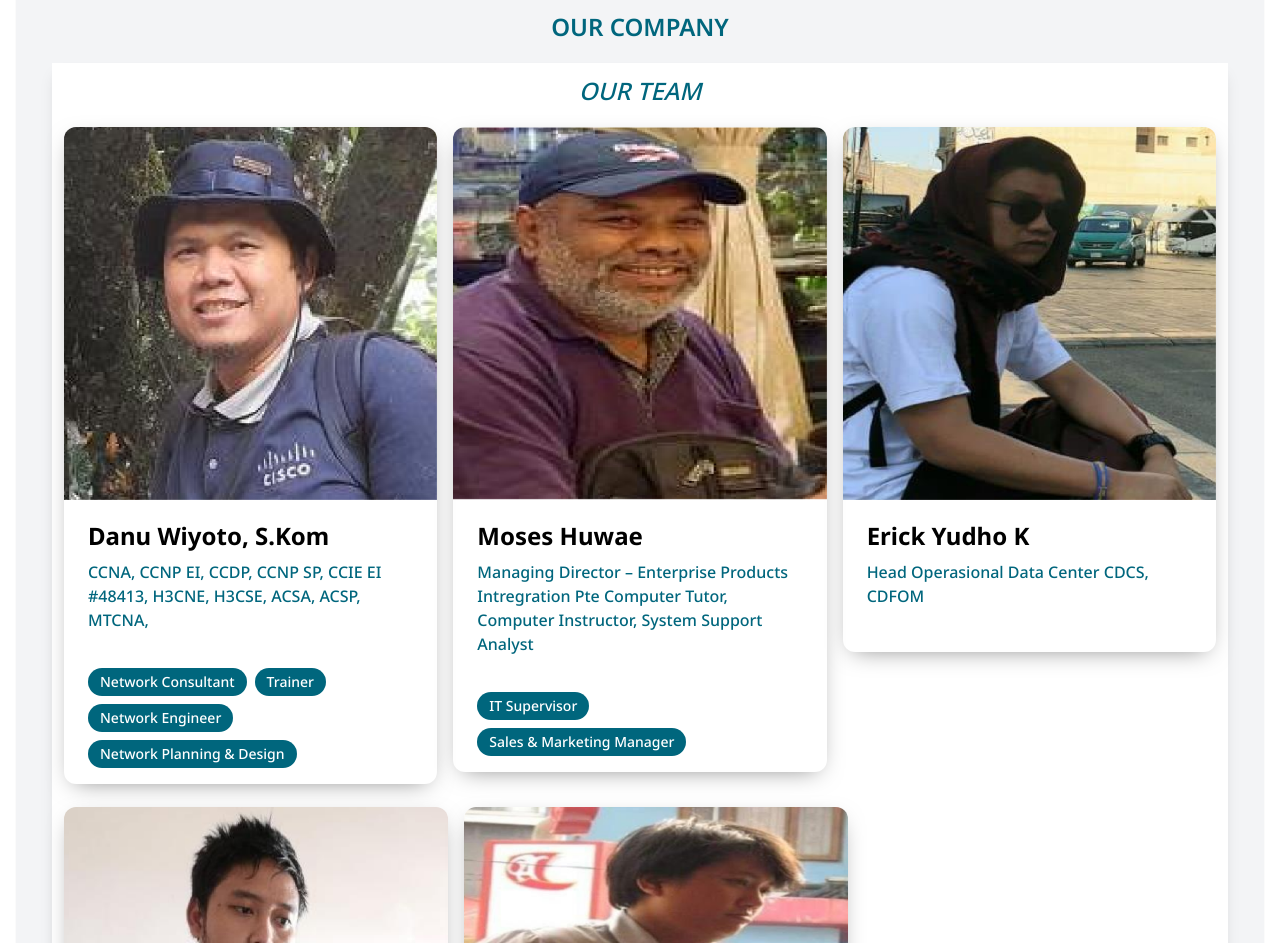
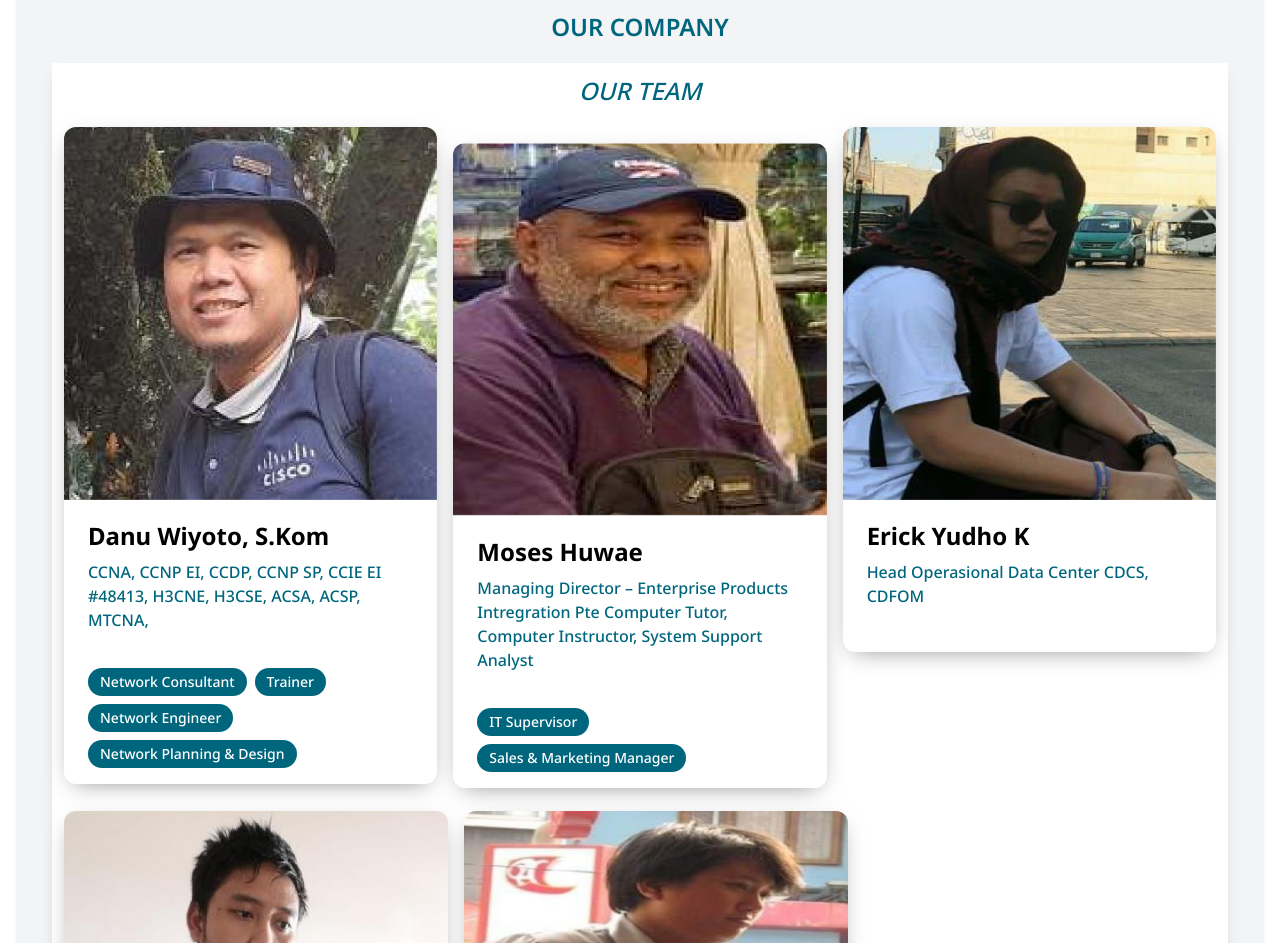
Before and after one commit to alihidayatt/bestpath-network-web, a Next.js app: page / in a window 1280 px wide. Shown: the part 4800-5743 px from the top of the page. Built offline with nearby package versions, Linux system fonts and the light colour scheme.

Commit message:
screen xs changed to 375px
+ screen xs changed to 375px
+ some padding changed

```diff
--- a/app/components/contents/Our_company.tsx
+++ b/app/components/contents/Our_company.tsx
@@ -60,7 +60,7 @@ export default function Our_company() {
               </div>
             </div>
 
-            <div className="lg:w-1/3 md:w-1/3 sm:w-full h-[600px] sm:mb-7">
+            <div className="lg:w-1/3 md:w-1/3 sm:w-full h-[600px] sm:mb-7 xs:mt-4">
               <div className="flex flex-col sm:w-full rounded-xl overflow-hidden shadow-custom1 justify-items-center justify-center justify-self-center">
                 <div className="flex justify-items-center justify-center justify-self-center">
                   <Moses_img />
@@ -83,7 +83,7 @@ export default function Our_company() {
               </div>
             </div>
 
-            <div className="lg:w-1/3 md:w-1/3 sm:w-full h-auto sm:mb-5 xs:mb-5">
+            <div className="lg:w-1/3 md:w-1/3 sm:w-full h-auto sm:mb-5 xs:mb-3">
               <div className="flex flex-col sm:w-full rounded-xl overflow-hidden shadow-custom1 justify-items-center justify-center justify-self-center">
                 <div className="flex justify-items-center justify-center justify-self-center">
                   <Erick_img />
@@ -100,7 +100,7 @@ export default function Our_company() {
           </div>
 
           <div className="flex lg:flex-row md:flex-row sm:flex-col xs:flex-col lg:gap-x-4 md:gap-x-2 lg:gap-y-4 md:gap-y-4 lg:mt-10 md:mt-[70px]">
-            <div className="lg:w-1/3 md:w-1/3 sm:w-full h-auto sm:mb-5 xs:mb-5">
+            <div className="lg:w-1/3 md:w-1/3 sm:w-full h-auto sm:mb-5 xs:mb-3">
               <div className="flex flex-col sm:w-full rounded-xl overflow-hidden shadow-custom1 justify-items-center justify-center justify-self-center">
                 <div className="flex justify-items-center justify-center justify-self-center">
                   <Damar_img />
--- a/tailwind.config.ts
+++ b/tailwind.config.ts
@@ -12,7 +12,7 @@ const config: Config = {
   ],
   theme: {
     screens: {
-      'xs': '412px',
+      'xs': '375px',
       ...defaultTheme.screens,
     },
     extend: {
```
